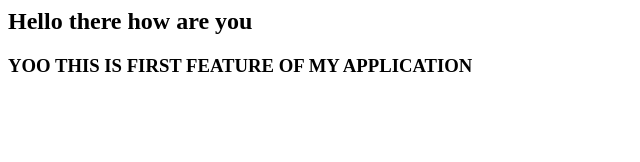
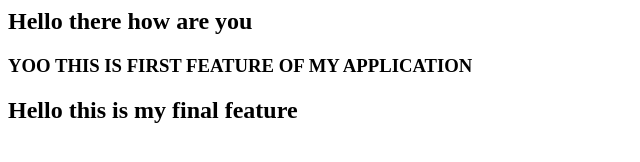
Before and after one commit to kushal-7/test_repoo, a plain HTML site: page index.html in a window 1280 px wide. Shown: the whole page, without its empty margins (0-640 px from the left). Drawn offline with Linux system fonts and the light colour scheme.

Commit message:
Update index.html

```diff
--- a/index.html
+++ b/index.html
@@ -1,2 +1,5 @@
 <h2>Hello there how are you</h2>
 <h3>YOO THIS IS FIRST FEATURE OF MY APPLICATION</h3>
+
+
+<h2>Hello this is my final feature</h2>
```
